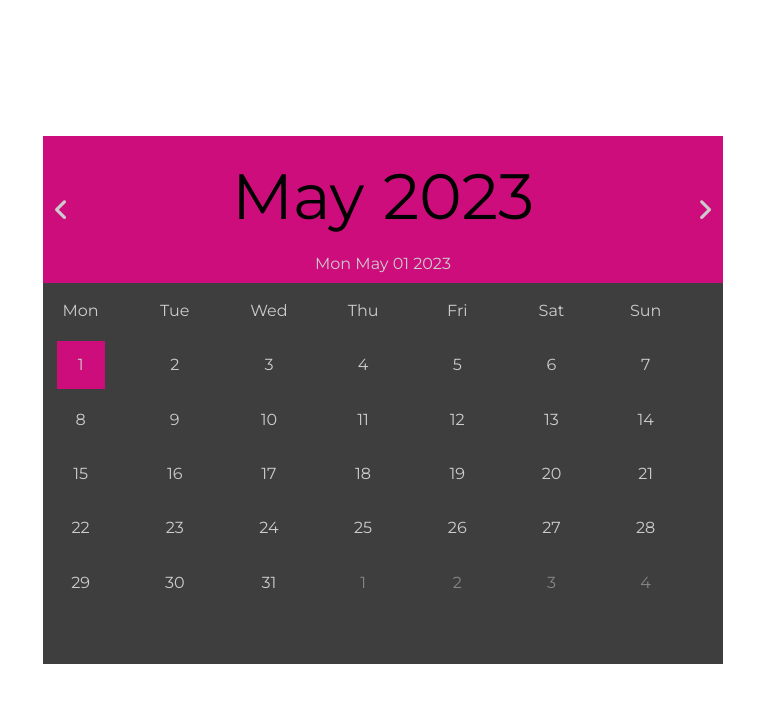
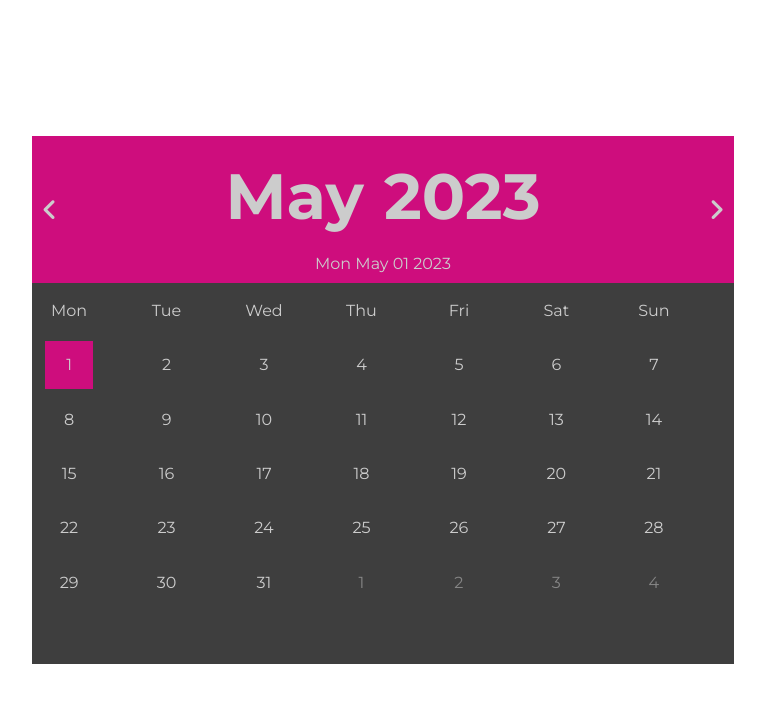
Before and after one commit to KrawiecPL/Calendar, a plain HTML site: page index.html in a window 1280 px wide. Shown: the whole page, without its empty margins (257-1022 px from the left). Drawn offline with Linux system fonts and the light colour scheme.

Commit message:
Changed date change

```diff
--- a/style.css
+++ b/style.css
@@ -43,6 +43,8 @@ body {
   width: min-content;
   text-align: center;
   margin: 10px;
+  color: #ccc;
+  font-weight: bold
 }
 
 input[type="month"]::-webkit-calendar-picker-indicator {
```
